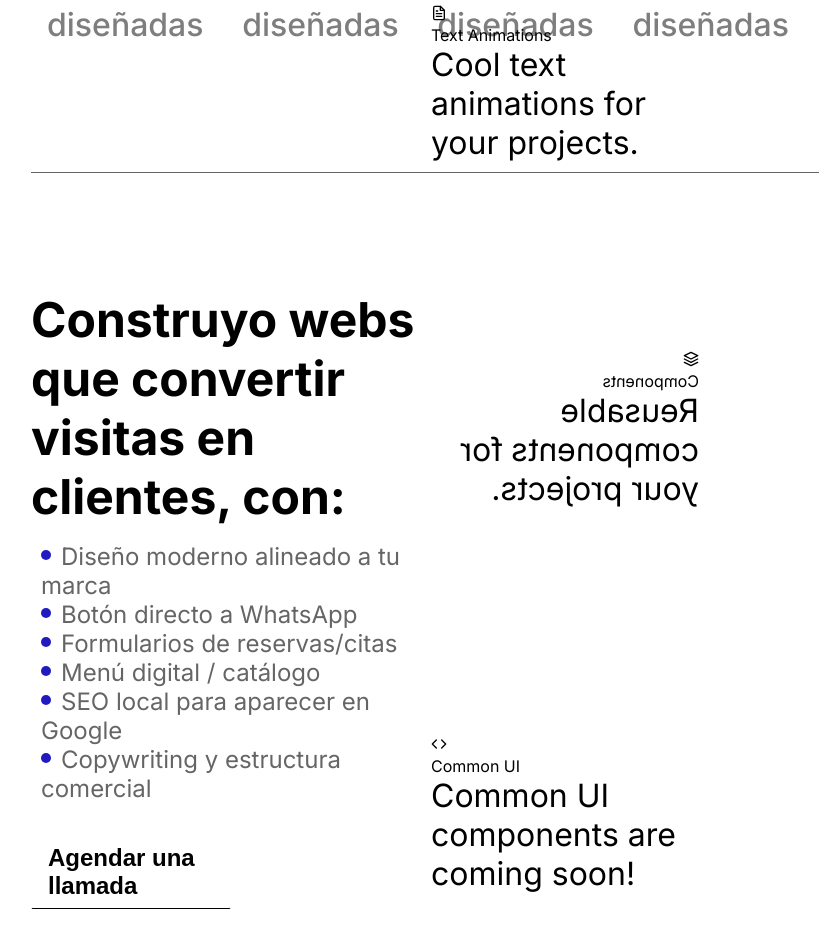
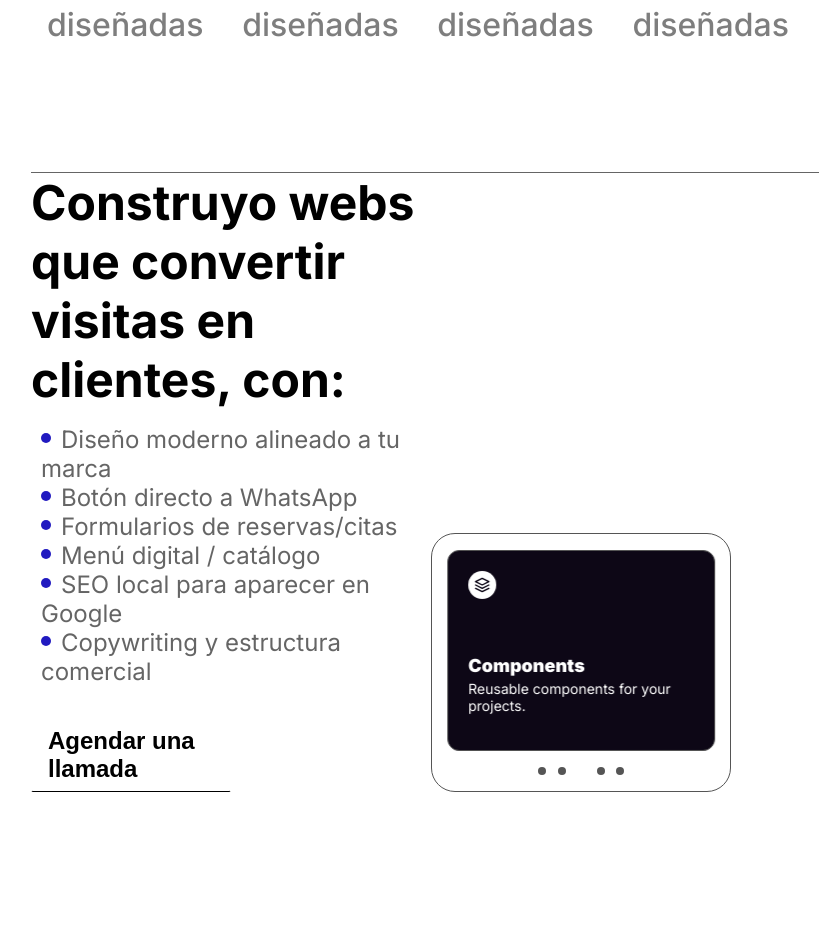
Before and after one commit to steventapiero24/Flexemprende, a React (Vite) app in the folder flex-app/: page / in a window 1280 px wide. Shown: the part 3082-4029 px from the top of the page, without its empty margins (209-1028 px from the left). After the commit the page ends 3938 px from the top, so only its background shows below. Built offline with nearby package versions, Linux system fonts and the light colour scheme.

Commit message:
Carrusel changes

```diff
--- a/flex-app/src/App.css
+++ b/flex-app/src/App.css
@@ -201,3 +201,141 @@ li {
 .absolute {
   position: absolute;
 }
+
+/* Carrusel */
+
+.carousel-container {
+  position: relative;
+  overflow: hidden;
+  border: 1px solid #555;
+  border-radius: 24px;
+  padding: 16px;
+  --outer-r: 24px;
+  --p-distance: 12px;
+}
+
+.carousel-track {
+  display: flex;
+}
+
+.carousel-item {
+  position: relative;
+  display: flex;
+  flex-shrink: 0;
+  flex-direction: column;
+  align-items: flex-start;
+  justify-content: space-between;
+  border: 1px solid #555;
+  border-radius: calc(var(--outer-r) - var(--p-distance));
+  background-color: #0d0716;
+  overflow: hidden;
+  cursor: grab;
+}
+
+.carousel-item:active {
+  cursor: grabbing;
+}
+
+.carousel-container.round {
+  border: 1px solid #555;
+}
+
+.carousel-item.round {
+  background-color: #0d0716;
+  position: relative;
+  bottom: 0.1em;
+  border: 1px solid #555;
+  justify-content: center;
+  align-items: center;
+  text-align: center;
+}
+
+.carousel-item-header.round {
+  padding: 0;
+  margin: 0;
+}
+
+.carousel-indicators-container.round {
+  position: absolute;
+  z-index: 2;
+  bottom: 3em;
+  left: 50%;
+  transform: translateX(-50%);
+}
+
+.carousel-indicator.active {
+  background-color: #333333;
+}
+
+.carousel-indicator.inactive {
+  background-color: rgba(51, 51, 51, 0.4);
+}
+
+.carousel-item-header {
+  margin-bottom: 16px;
+  padding: 20px;
+  padding-top: 20px;
+}
+
+.carousel-icon-container {
+  display: flex;
+  height: 28px;
+  width: 28px;
+  align-items: center;
+  justify-content: center;
+  border-radius: 50%;
+  background-color: #fff;
+}
+
+.carousel-icon {
+  height: 16px;
+  width: 16px;
+  color: #060010;
+}
+
+.carousel-item-content {
+  padding: 20px;
+  padding-bottom: 20px;
+}
+
+.carousel-item-title {
+  margin-bottom: 4px;
+  font-weight: 900;
+  font-size: 18px;
+  color: #fff;
+}
+
+.carousel-item-description {
+  font-size: 14px;
+  color: #fff;
+}
+
+.carousel-indicators-container {
+  display: flex;
+  width: 100%;
+  justify-content: center;
+}
+
+.carousel-indicators {
+  margin-top: 16px;
+  display: flex;
+  width: 150px;
+  justify-content: space-between;
+  padding: 0 32px;
+}
+
+.carousel-indicator {
+  height: 8px;
+  width: 8px;
+  border-radius: 50%;
+  cursor: pointer;
+  transition: background-color 150ms;
+}
+
+.carousel-indicator.active {
+  background-color: #fff;
+}
+
+.carousel-indicator.inactive {
+  background-color: #555;
+}
--- a/flex-app/src/components/SobreNosotros.jsx
+++ b/flex-app/src/components/SobreNosotros.jsx
@@ -87,7 +87,14 @@ const SobreNosotros = () => {
                 </button>
                 </div>
                 <div className="container__content-Text width-50">
-                    <Carousel />
+                    <Carousel
+                        baseWidth={300}
+                        autoplay={true}
+                        autoplayDelay={3000}
+                        pauseOnHover={true}
+                        loop={true}
+                        round={false}
+                    />
                 </div>
             </div>
         </div>
```
